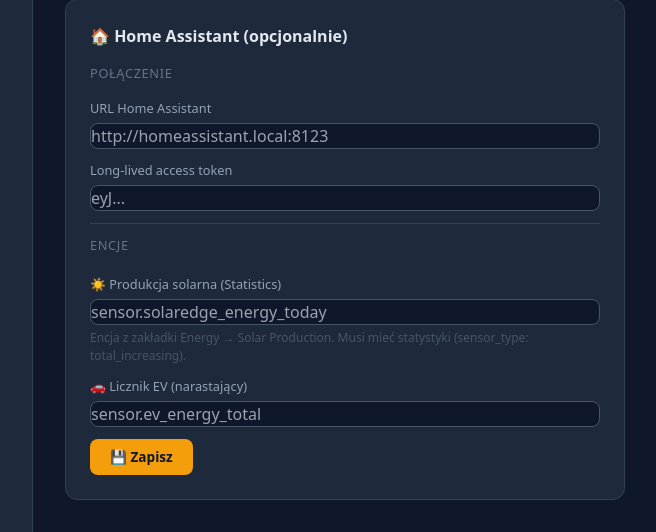
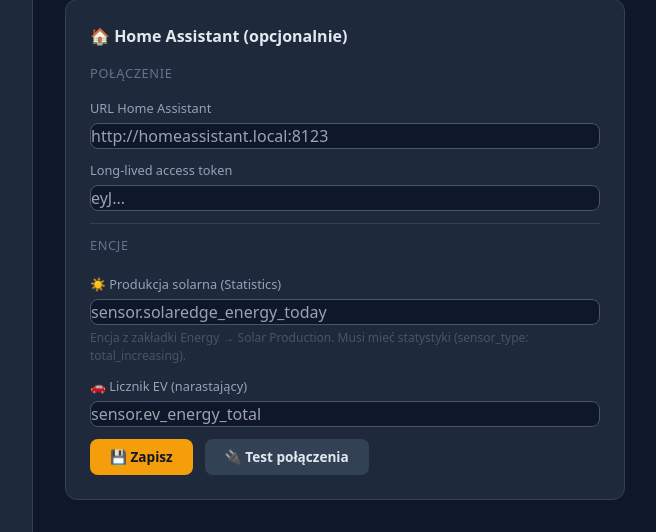
Before and after one commit to SyBeer/fv-manager, a FastAPI app: page /ev in a window 1280 px wide. Shown: the part 546-1078 px from the top of the page, without its empty margins (187-843 px from the left). Run offline with FastAPI, Linux system fonts and the light colour scheme; data comes from the database, SQL or seed files in the repository; data that the repository does not hold is empty; some libraries are stand-ins or nearby versions.

Commit message:
feat: HA connection test, remove default_price_kwh from addon config
- GET /api/ha-test: verifies token, fetches last monthly solar statistic
- Test button with inline result in HA settings section
- Removed default_price_kwh from config.yaml options/schema

Co-Authored-By: Claude Sonnet 4.6 <noreply@anthropic.com>

```diff
--- a/config.yaml
+++ b/config.yaml
@@ -1,6 +1,6 @@
 name: "FV Manager"
 description: "Zarządzanie efektywnością kosztową fotowoltaiki — ROI, EV, import z Excela"
-version: "1.9.0"
+version: "1.10.0"
 slug: "fv-manager"
 init: false
 host_network: false
@@ -17,11 +17,9 @@ arch:
   - armhf
 
 options:
-  default_price_kwh: 0.75
   ha_token: ""
   ha_entity: "sensor.ev_energy_total"
 
 schema:
-  default_price_kwh: float
   ha_token: str?
   ha_entity: str?
--- a/src/main.py
+++ b/src/main.py
@@ -843,6 +843,69 @@ async def ha_fetch(period: str):
         return JSONResponse({"error": str(e)}, status_code=500)
 
 
+@app.get("/api/ha-test")
+async def ha_test():
+    """Test HA connection and return last monthly value for solar entity."""
+    import httpx
+    from datetime import date
+    db = await get_db()
+    try:
+        settings = await _get_ev_settings(db)
+    finally:
+        await db.close()
+
+    ha_url = (settings.get("ha_url") or os.getenv("HA_URL", "")).rstrip("/")
+    ha_token = settings.get("ha_token") or os.getenv("HA_TOKEN", "")
+    ha_solar = settings.get("ha_solar_entity") or ""
+
+    if not all([ha_url, ha_token]):
+        return JSONResponse({"error": "Brak URL lub tokenu HA"}, status_code=400)
+
+    headers = {"Authorization": f"Bearer {ha_token}"}
+    try:
+        async with httpx.AsyncClient(timeout=8) as client:
+            # 1. Test connection
+            ping = await client.get(f"{ha_url}/api/", headers=headers)
+            if ping.status_code == 401:
+                return JSONResponse({"error": "Token nieprawidłowy (401 Unauthorized)"}, status_code=401)
+            if ping.status_code != 200:
+                return JSONResponse({"error": f"HA odpowiedział {ping.status_code}"}, status_code=502)
+
+            if not ha_solar:
+                return JSONResponse({"ok": True, "message": "Połączenie OK — brak skonfigurowanej encji solarnej"})
+
+            # 2. Fetch last 3 months of statistics to find latest non-null value
+            today = date.today()
+            start = f"{today.year - 1}-{today.month:02d}-01T00:00:00"
+            end = f"{today.year}-{today.month:02d}-28T23:59:59"
+            r = await client.post(
+                f"{ha_url}/api/recorder/statistics_during_period",
+                headers={**headers, "Content-Type": "application/json"},
+                json={
+                    "start_time": start,
+                    "end_time": end,
+                    "statistic_ids": [ha_solar],
+                    "period": "month",
+                    "types": ["change"],
+                },
+            )
+            data = r.json()
+            entries = data.get(ha_solar, [])
+            if not entries:
+                return JSONResponse({"ok": True, "message": f"Połączenie OK — brak danych statystyk dla {ha_solar}. Sprawdź nazwę encji."})
+
+            last = entries[-1]
+            return JSONResponse({
+                "ok": True,
+                "entity": ha_solar,
+                "last_period_start": last.get("start", "")[:7],
+                "production_kwh": round(float(last.get("change") or 0), 2),
+                "message": f"OK — ostatni odczyt: {round(float(last.get('change') or 0), 2)} kWh",
+            })
+    except Exception as e:
+        return JSONResponse({"error": str(e)}, status_code=500)
+
+
 @app.get("/api/ha-solar-fetch")
 async def ha_solar_fetch(period: str):
     """Fetch monthly solar production from HA statistics API."""
--- a/templates/ev.html
+++ b/templates/ev.html
@@ -224,7 +224,38 @@
       <label style="display:block; margin-bottom:.3rem; font-size:.8rem; color:#94a3b8;">🚗 Licznik EV (narastający)</label>
       <input type="text" name="ha_entity" placeholder="sensor.ev_energy_total" value="{{ settings.ha_entity or '' }}">
     </div>
-    <button type="submit" class="btn btn-primary" style="align-self:flex-start; font-size:.85rem;">💾 Zapisz</button>
+    <div style="display:flex; gap:.75rem; align-items:center; flex-wrap:wrap;">
+      <button type="submit" class="btn btn-primary" style="font-size:.85rem;">💾 Zapisz</button>
+      <button type="button" class="btn btn-ghost" style="font-size:.85rem;" onclick="testHA()">🔌 Test połączenia</button>
+    </div>
+    <div id="ha-test-result" style="display:none; margin-top:.75rem; padding:.6rem .9rem; border-radius:6px; font-size:.85rem;"></div>
   </form>
 </div>
+
+<script>
+async function testHA() {
+  const el = document.getElementById('ha-test-result');
+  el.style.display = 'block';
+  el.style.background = '#0f172a';
+  el.style.color = '#94a3b8';
+  el.textContent = '⏳ Testowanie połączenia...';
+  try {
+    const r = await fetch('{{ rp }}/api/ha-test');
+    const d = await r.json();
+    if (d.error) {
+      el.style.background = '#450a0a';
+      el.style.color = '#fca5a5';
+      el.textContent = '❌ ' + d.error;
+    } else {
+      el.style.background = '#166534';
+      el.style.color = '#86efac';
+      el.textContent = '✅ ' + d.message + (d.last_period_start ? ' (okres: ' + d.last_period_start + ')' : '');
+    }
+  } catch(e) {
+    el.style.background = '#450a0a';
+    el.style.color = '#fca5a5';
+    el.textContent = '❌ Błąd połączenia: ' + e.message;
+  }
+}
+</script>
 {% endblock %}
```
Also changed, not shown: CHANGELOG.md.
